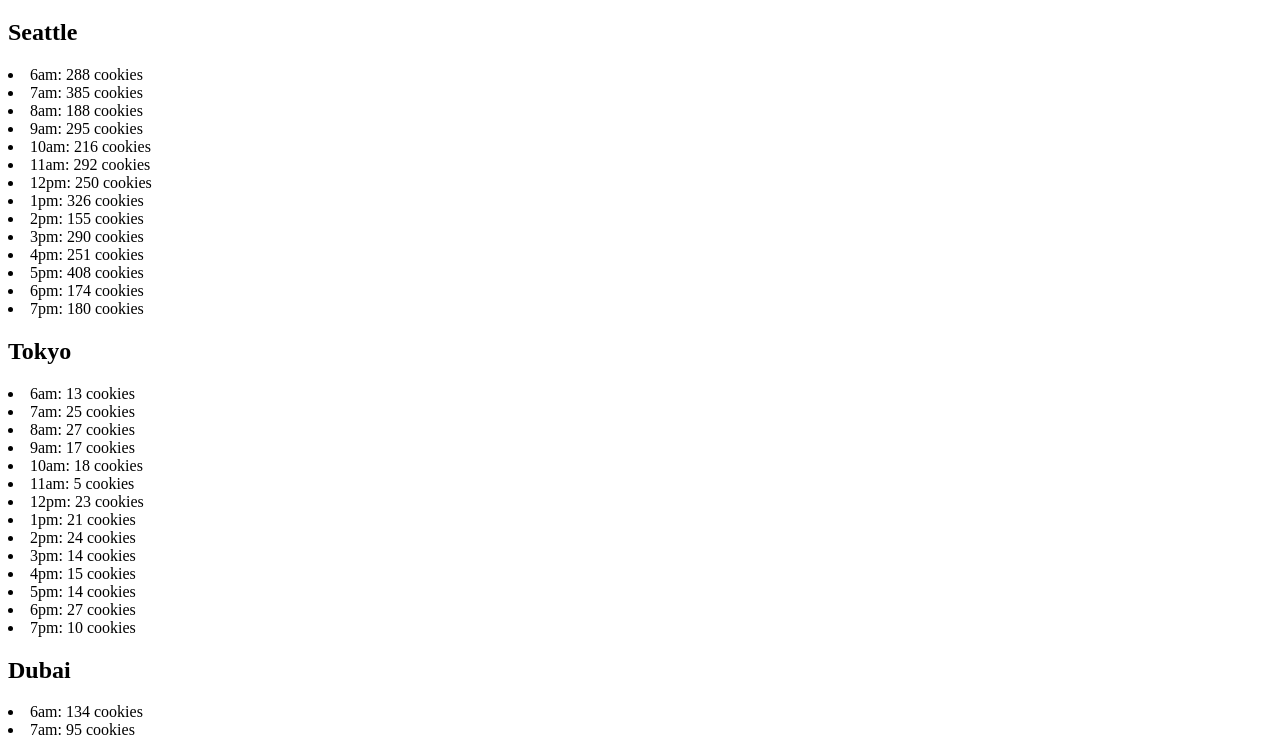
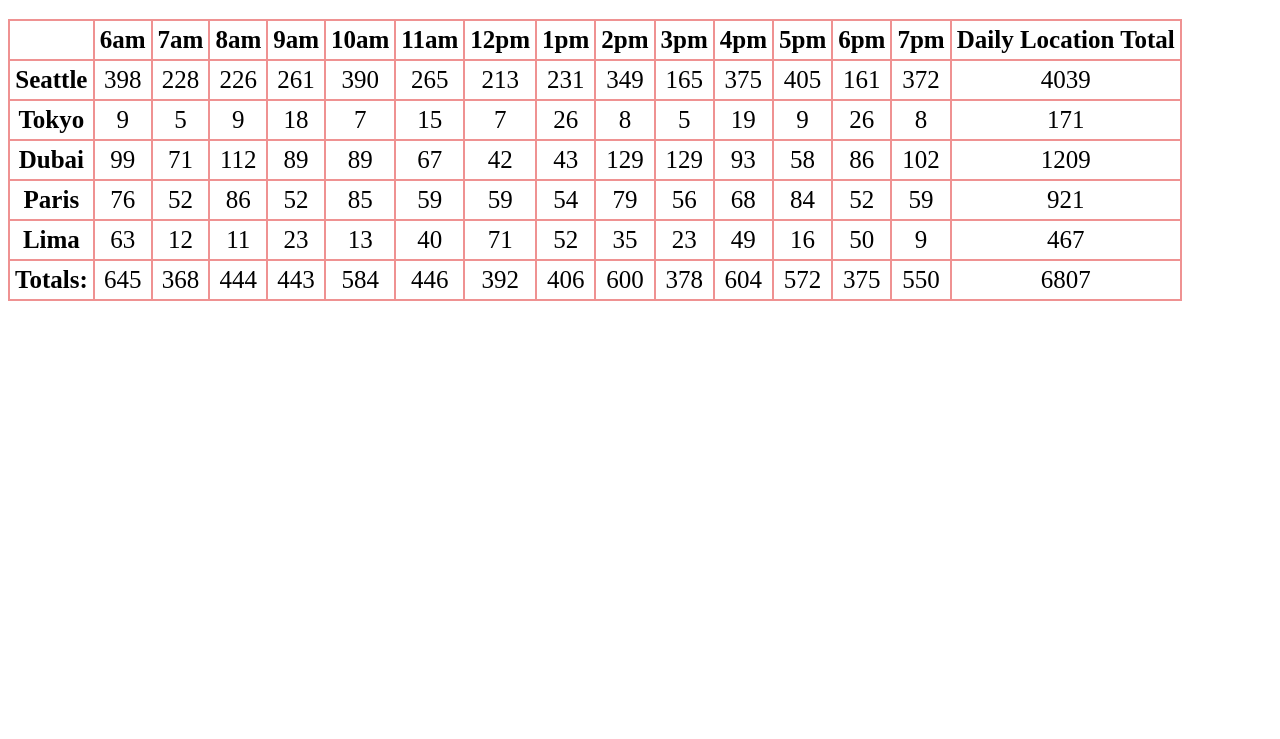
Before and after one commit to hannah-hwang/cookie-stand, a plain HTML site: page sales.html in a window 1280 px wide. Shown: the part 61-800 px from the top of the page. Drawn offline with Linux system fonts and the light colour scheme.

Commit message:
finally got the tfoooot

```diff
--- a/app.js
+++ b/app.js
@@ -1,175 +1,106 @@
 'use strict';
 
-// let stores = [seattle, tokyo, dubai, paris, lima];
 
-let hoursOpen = ['6am', '7am', '8am', '9am', '10am', '11am', '12pm', '1pm', '2pm', '3pm', '4pm', '5pm', '6pm', '7pm',];
+let hoursOpen = ['6am', '7am', '8am', '9am', '10am', '11am', '12pm', '1pm', '2pm', '3pm', '4pm', '5pm', '6pm', '7pm'];
+
+function Location(store, minCustomer, maxCustomer, avgCookieSale) {
+    this.store = store;
+    this.minCustomer = minCustomer;
+    this.maxCustomer = maxCustomer;
+    this.avgCookieSale = avgCookieSale;
+    this.hourlyCookieSales = [];
+    this.totalCookies = 0;
+};
 
 function hourlyCustomer(minCustomer, maxCustomer) {
     return Math.random() * (maxCustomer - minCustomer) + minCustomer;
 };
 
-// function Location(store, minCustomer, maxCustomer, avgCookieSale, hourlyCookieSales, totalCookies) {
-//     this.store = store;
-//     this.minCustomer = minCustomer;
-//     this.maxCustomer = maxCustomer;
-//     this.avgCookieSale = avgCookieSale;
-//     this.hourlyCookieSales = hourlyCookieSales;
-// };
+Location.prototype.cookieSales = function () {
+    for (let i = 0; i < hoursOpen.length; i++) {
+        let hourlyCookies = Math.floor(this.avgCookieSale * hourlyCustomer(this.minCustomer, this.maxCustomer));
+        this.hourlyCookieSales.push(hourlyCookies);
+        this.totalCookies += hourlyCookies;
+    }
 
-// let location1 = new Location('Seattle', 23, 65, 6.3, [], 0);
-// let location2 = new Location('Tokyo', 3, 24, 1.2, [], 0);
-// let location3 = new Location('Dubai', 11, 38, 3.7, [], 0);
-// let location4 = new Location('Paris', 20, 38, 2.3, [], 0);
-// let location5 = new Location('Lima', 2, 16, 4.6, [], 0);
+};
 
+function renderTH() {
+    let tableHead = document.getElementById('tableHead');
+    let hoursRow = document.createElement('tr');
+    let hoursCell = document.createElement('th');
+    hoursRow.appendChild(hoursCell);
 
+    for (let i = 0; i < hoursOpen.length; i++) {
+        let hourlyCell = document.createElement('th');
+        hourlyCell.innerText = hoursOpen[i];
+        hoursRow.appendChild(hourlyCell);
 
-let seattle = {
-    location: 'Seattle',
-    minCustomer: 23,
-    maxCustomer: 65,
-    avgCookieSale: 6.3,
-    hourlyCookieSales: [],
-    totalCookies: 0,
-    cookieSales: function () {
-        for (let i = 0; i < hoursOpen.length; i++) {
-            let hourlyCookies = Math.floor(this.avgCookieSale * hourlyCustomer(this.minCustomer, this.maxCustomer));
-            this.hourlyCookieSales.push(hourlyCookies);
-        }
-        console.log(this.hourlyCookieSales);
+    };
+    let hoursTotal = document.createElement('th');
+    hoursTotal.innerText = "Daily Location Total";
+    hoursRow.appendChild(hoursTotal);
+    tableHead.appendChild(hoursRow);
+};
 
-        let parentElement = document.getElementById('cookie');
+function renderTF() {
+    let tableFoot = document.getElementById('tableFoot');
+    let totalRow = document.createElement('tr');
+    let totalCell = document.createElement('th');
+    totalCell.innerText = "Totals:";
+    totalRow.appendChild(totalCell);
 
-        let locationName = document.createElement('h2');
-        locationName.innerText = this.location;
-        parentElement.appendChild(locationName);
+    let cookiesTotal = 0;
+    for (let i = 0; i < hoursOpen.length; i++) {
+        let hourCookies = 0;
+        for (let j = 0; j < stores.length; j++) {
+            hourCookies += stores[j].hourlyCookieSales[i];
+            cookiesTotal += stores[j].hourlyCookieSales[i];
 
-        for (let i = 0; i < hoursOpen.length; i++) {
-            let cookieLi = document.createElement('li');
-            cookieLi.innerText = `${hoursOpen[i]}: ${this.hourlyCookieSales[i]} cookies`;
-            parentElement.appendChild(cookieLi)
-        }
+        };
 
+        let hoursTotal = document.createElement('td');
+        hoursTotal.innerText = hourCookies;
+        totalRow.appendChild(hoursTotal);
     }
-}
-seattle.cookieSales();
+    let allCookies = document.createElement('td');
+    allCookies.innerText = cookiesTotal;
+    totalRow.appendChild(allCookies);
+    tableFoot.appendChild(totalRow);
+};
 
-let tokyo = {
-    location: 'Tokyo',
-    minCustomer: 3,
-    maxCustomer: 24,
-    avgCookieSale: 1.2,
-    hourlyCookieSales: [],
-    totalCookies: 0,
-    cookieSales: function () {
-        for (let i = 0; i < hoursOpen.length; i++) {
-            let hourlyCookies = Math.floor(this.avgCookieSale * hourlyCustomer(this.minCustomer, this.maxCustomer));
-            this.hourlyCookieSales.push(hourlyCookies);
-        }
-        console.log(this.hourlyCookieSales);
+Location.prototype.render = function () {
+    this.cookieSales();
+    let tableBody = document.getElementById('tableBody');
+    let cookiesRow = document.createElement('tr');
+    let locationCell = document.createElement('th');
+    locationCell.innerText = this.store;
+    cookiesRow.appendChild(locationCell);
 
-        let parentElement = document.getElementById('cookie');
+    for (let i = 0; i < hoursOpen.length; i++) {
+        let cookieSalesPerHour = document.createElement('td');
+        cookieSalesPerHour.innerText = this.hourlyCookieSales[i];
+        cookiesRow.appendChild(cookieSalesPerHour);
+    };
+    let cookieData = document.createElement('td');
+    cookieData.innerText = this.totalCookies;
+    cookiesRow.appendChild(cookieData);
+    tableBody.appendChild(cookiesRow);
+};
 
-        let locationName = document.createElement('h2');
-        locationName.innerText = this.location;
-        parentElement.appendChild(locationName);
+let location1 = new Location('Seattle', 23, 65, 6.3);
+let location2 = new Location('Tokyo', 3, 24, 1.2);
+let location3 = new Location('Dubai', 11, 38, 3.7);
+let location4 = new Location('Paris', 20, 38, 2.3);
+let location5 = new Location('Lima', 2, 16, 4.6);
 
-        for (let i = 0; i < hoursOpen.length; i++) {
-            let cookieLi = document.createElement('li');
-            cookieLi.innerText = `${hoursOpen[i]}: ${this.hourlyCookieSales[i]} cookies`;
-            parentElement.appendChild(cookieLi)
-        }
+let stores = [location1, location2, location3, location4, location5];
 
-    }
-}
-tokyo.cookieSales();
+renderTH();
 
-let dubai = {
-    location: 'Dubai',
-    minCustomer: 11,
-    maxCustomer: 38,
-    avgCookieSale: 3.7,
-    hourlyCookieSales: [],
-    totalCookies: 0,
-    cookieSales: function () {
-        for (let i = 0; i < hoursOpen.length; i++) {
-            let hourlyCookies = Math.floor(this.avgCookieSale * hourlyCustomer(this.minCustomer, this.maxCustomer));
-            this.hourlyCookieSales.push(hourlyCookies);
-        }
-        console.log(this.hourlyCookieSales);
-
-        let parentElement = document.getElementById('cookie');
-
-        let locationName = document.createElement('h2');
-        locationName.innerText = this.location;
-        parentElement.appendChild(locationName);
-
-        for (let i = 0; i < hoursOpen.length; i++) {
-            let cookieLi = document.createElement('li');
-            cookieLi.innerText = `${hoursOpen[i]}: ${this.hourlyCookieSales[i]} cookies`;
-            parentElement.appendChild(cookieLi)
-        }
-
-    }
-}
-dubai.cookieSales();
-
-let paris = {
-    location: 'Paris',
-    minCustomer: 20,
-    maxCustomer: 38,
-    avgCookieSale: 2.3,
-    hourlyCookieSales: [],
-    totalCookies: 0,
-    cookieSales: function () {
-        for (let i = 0; i < hoursOpen.length; i++) {
-            let hourlyCookies = Math.floor(this.avgCookieSale * hourlyCustomer(this.minCustomer, this.maxCustomer));
-            this.hourlyCookieSales.push(hourlyCookies);
-        }
-        console.log(this.hourlyCookieSales);
-
-        let parentElement = document.getElementById('cookie');
-
-        let locationName = document.createElement('h2');
-        locationName.innerText = this.location;
-        parentElement.appendChild(locationName);
-
-        for (let i = 0; i < hoursOpen.length; i++) {
-            let cookieLi = document.createElement('li');
-            cookieLi.innerText = `${hoursOpen[i]}: ${this.hourlyCookieSales[i]} cookies`;
-            parentElement.appendChild(cookieLi)
-        }
-
-    }
-}
-paris.cookieSales();
-
-let lima = {
-    location: 'Lima',
-    minCustomer: 2,
-    maxCustomer: 16,
-    avgCookieSale: 4.6,
-    hourlyCookieSales: [],
-    totalCookies: 0,
-    cookieSales: function () {
-        for (let i = 0; i < hoursOpen.length; i++) {
-            let hourlyCookies = Math.floor(this.avgCookieSale * hourlyCustomer(this.minCustomer, this.maxCustomer));
-            this.hourlyCookieSales.push(hourlyCookies);
-        }
-        console.log(this.hourlyCookieSales);
-
-        let parentElement = document.getElementById('cookie');
-
-        let locationName = document.createElement('h2');
-        locationName.innerText = this.location;
-        parentElement.appendChild(locationName);
-
-        for (let i = 0; i < hoursOpen.length; i++) {
-            let cookieLi = document.createElement('li');
-            cookieLi.innerText = `${hoursOpen[i]}: ${this.hourlyCookieSales[i]} cookies`;
-            parentElement.appendChild(cookieLi)
-        }
-
-    }
-}
-lima.cookieSales();
+location1.render();
+location2.render();
+location3.render();
+location4.render();
+location5.render();
+renderTF();
--- a/sales.html
+++ b/sales.html
@@ -5,22 +5,24 @@
     <meta charset="UTF-8">
     <meta http-equiv="X-UA-Compatible" content="IE=edge">
     <meta name="viewport" content="width=device-width, initial-scale=1.0">
+    <link rel="stylesheet" href="styles.css">
     <title>Document</title>
 </head>
 
 <body>
     <h1>Daily Cookie Sales</h1>
-    <p id="cookie">
+    <!-- <p id="cookie">
 
-    </p>
-    <!-- <table>
-        <thead>
-
+    </p> -->
+    <table>
+        <thead id="tableHead">
         </thead>
         <tbody id="tableBody">
+        </tbody>
+        <tfoot id="tableFoot">
 
-        </tbody>
-    </table> -->
+        </tfoot>
+    </table>
 
     <script src="app.js"></script>
 </body>
--- /dev/null
+++ b/styles.css
@@ -0,0 +1,13 @@
+table, td, tr, th {
+    border: solid 1px rgb(239, 146, 146);
+}
+
+table {
+    border-spacing: 0px;
+    font-size: 25px;;
+}
+
+td, tr, th {
+    padding: 5px;
+    text-align: center;
+}
```
